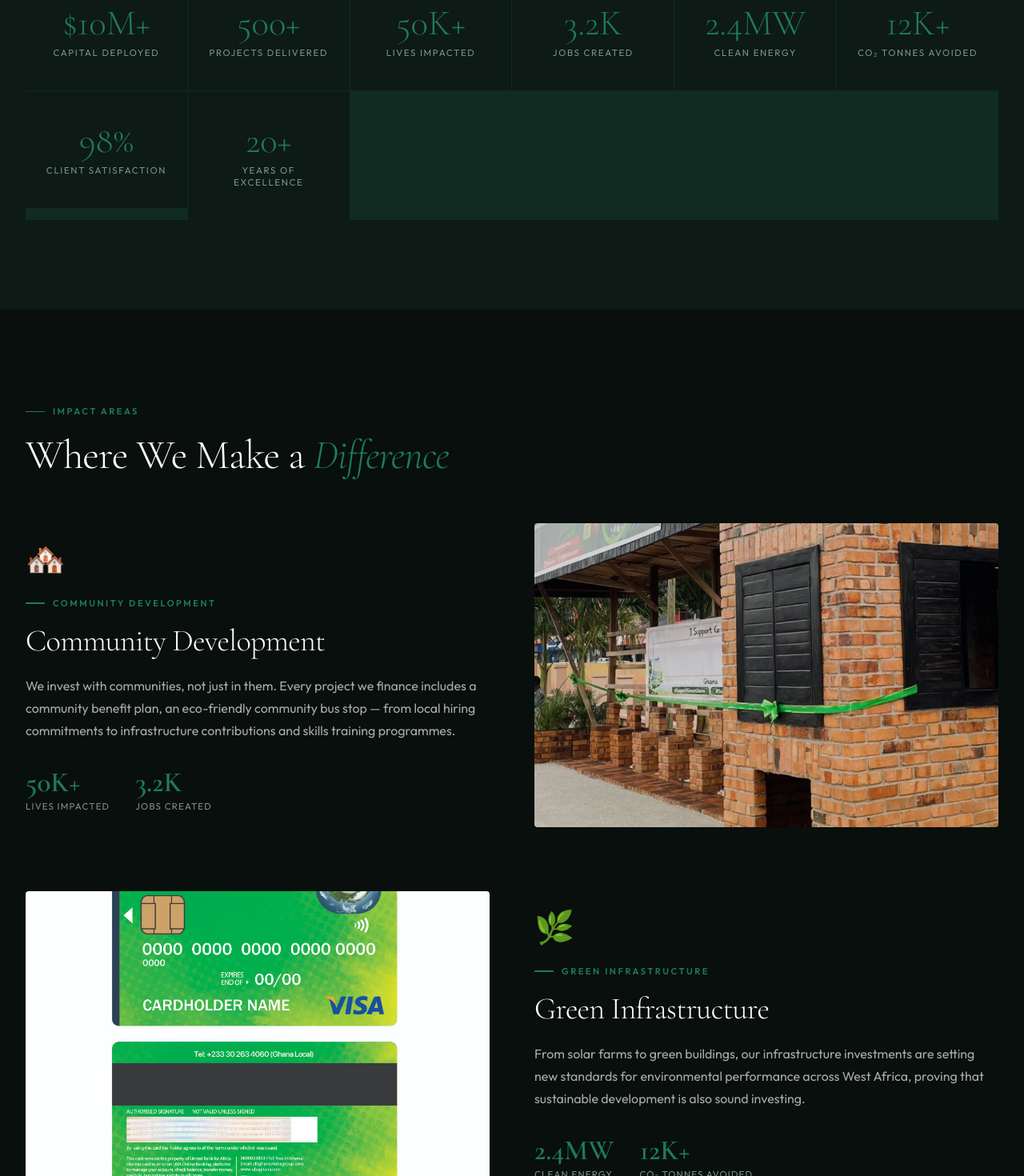
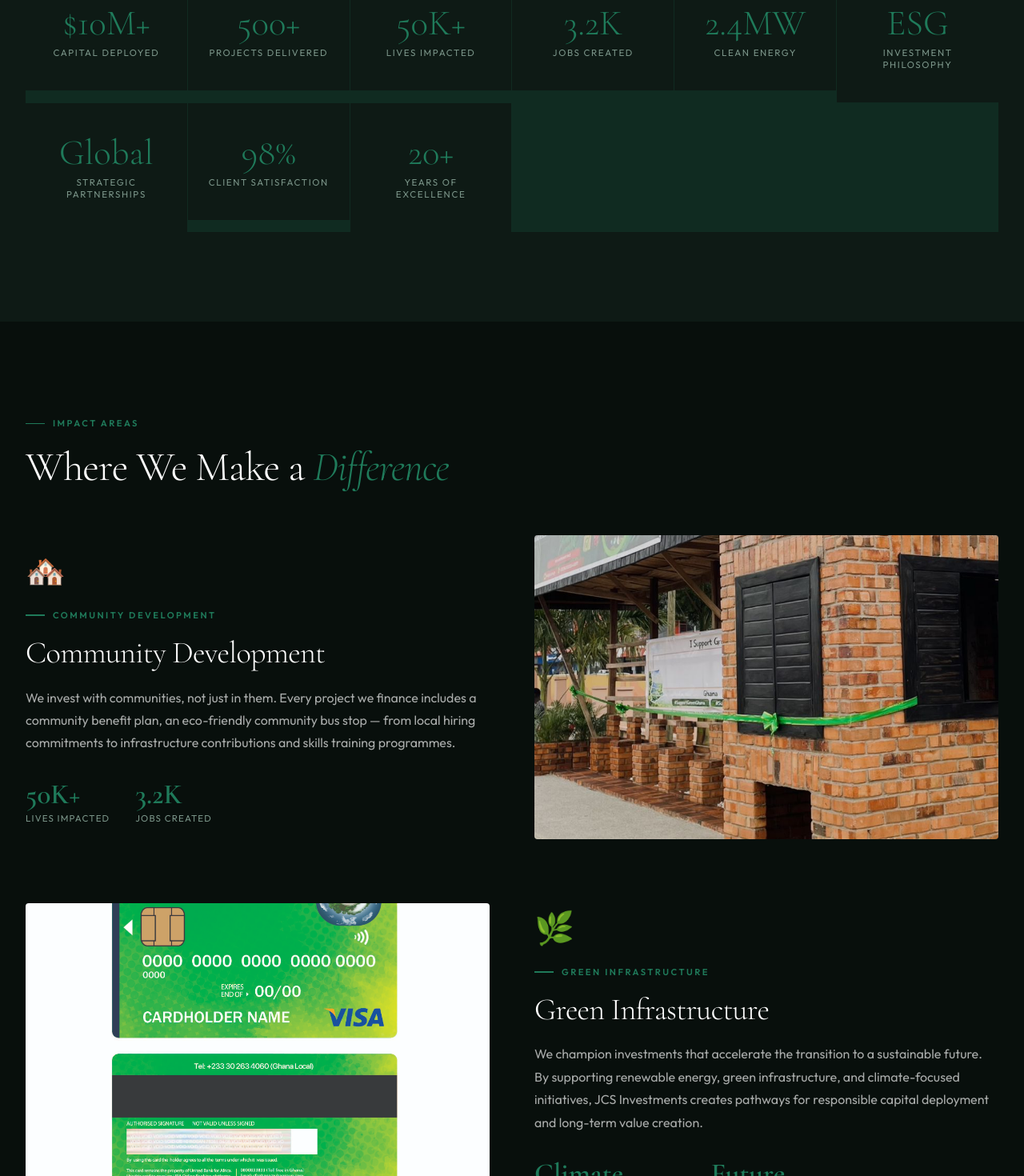
Before and after one commit to jcsinvestmentsworkspace-code/jcsinvestmentsltd.com, a Next.js app: page /impact in a window 1280 px wide. Shown: the part 780-2250 px from the top of the page at 80% size. Built offline with nearby package versions, Linux system fonts and the light colour scheme.

Commit message:
Update About page Renewable Energy page Sustainability Page  and Insights content

```diff
--- a/app/impact/page.tsx
+++ b/app/impact/page.tsx
@@ -13,11 +13,15 @@ const IMPACT_AREAS = [
     img:"/images/bus-stop.jpeg",
   },
   {
-    id:"green", icon:"🌿",
-    title:"Green Infrastructure",
-    desc:"From solar farms to green buildings, our infrastructure investments are setting new standards for environmental performance across West Africa, proving that sustainable development is also sound investing.",
-    stats:[{ val:"2.4MW", label:"Clean Energy" },{ val:"12K+", label:"CO₂ Tonnes Avoided" }],
-    img:"/images/green-card.jpeg",
+   id: "green",
+icon: "🌿",
+title: "Green Infrastructure",
+desc: "We champion investments that accelerate the transition to a sustainable future. By supporting renewable energy, green infrastructure, and climate-focused initiatives, JCS Investments creates pathways for responsible capital deployment and long-term value creation.",
+stats: [
+  { val: "Climate", label: "Investment Opportunities" },
+  { val: "Future", label: "Infrastructure Vision" }
+],
+img: "/images/green-card.jpeg",
   },
   {
     id:"inclusion", icon:"💳",
@@ -62,7 +66,8 @@ export default function ImpactPage() {
               { val:"50K+",  label:"Lives Impacted" },
               { val:"3.2K",  label:"Jobs Created" },
               { val:"2.4MW", label:"Clean Energy" },
-              { val:"12K+",  label:"CO₂ Tonnes Avoided" },
+              { val: "ESG", label: "Investment Philosophy" },
+              { val: "Global", label: "Strategic Partnerships" },
               { val:"98%",   label:"Client Satisfaction" },
               { val:"20+",   label:"Years of Excellence" },
             ].map((s, i) => (
```
Also changed, not shown: app/about/page.tsx (+3 -5 lines), app/businesses/renewable-energy/page.tsx (+5 -5 lines), app/insights/page.tsx (+5 -4 lines), app/sustainability/page.tsx (+6 -6 lines).
